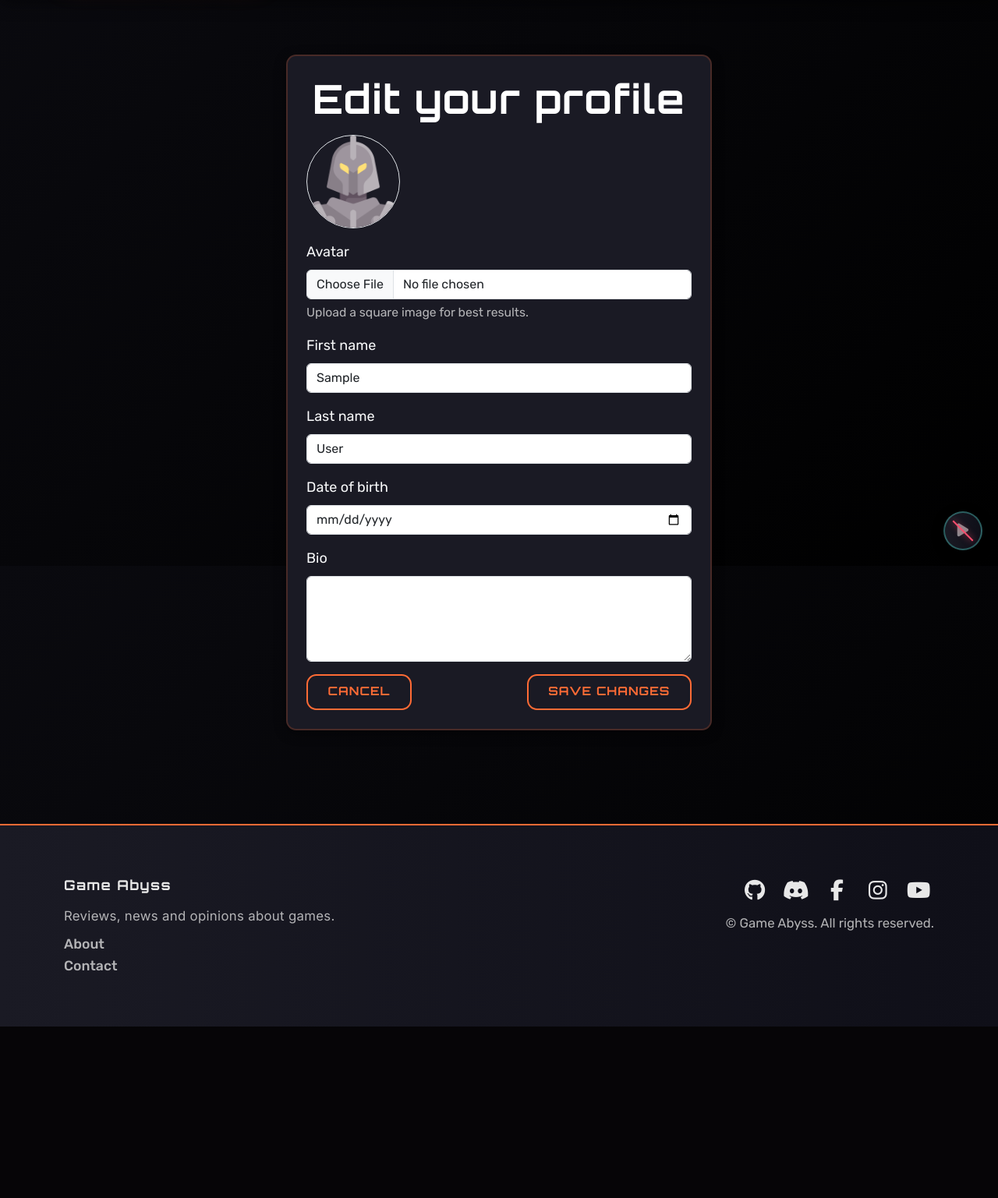
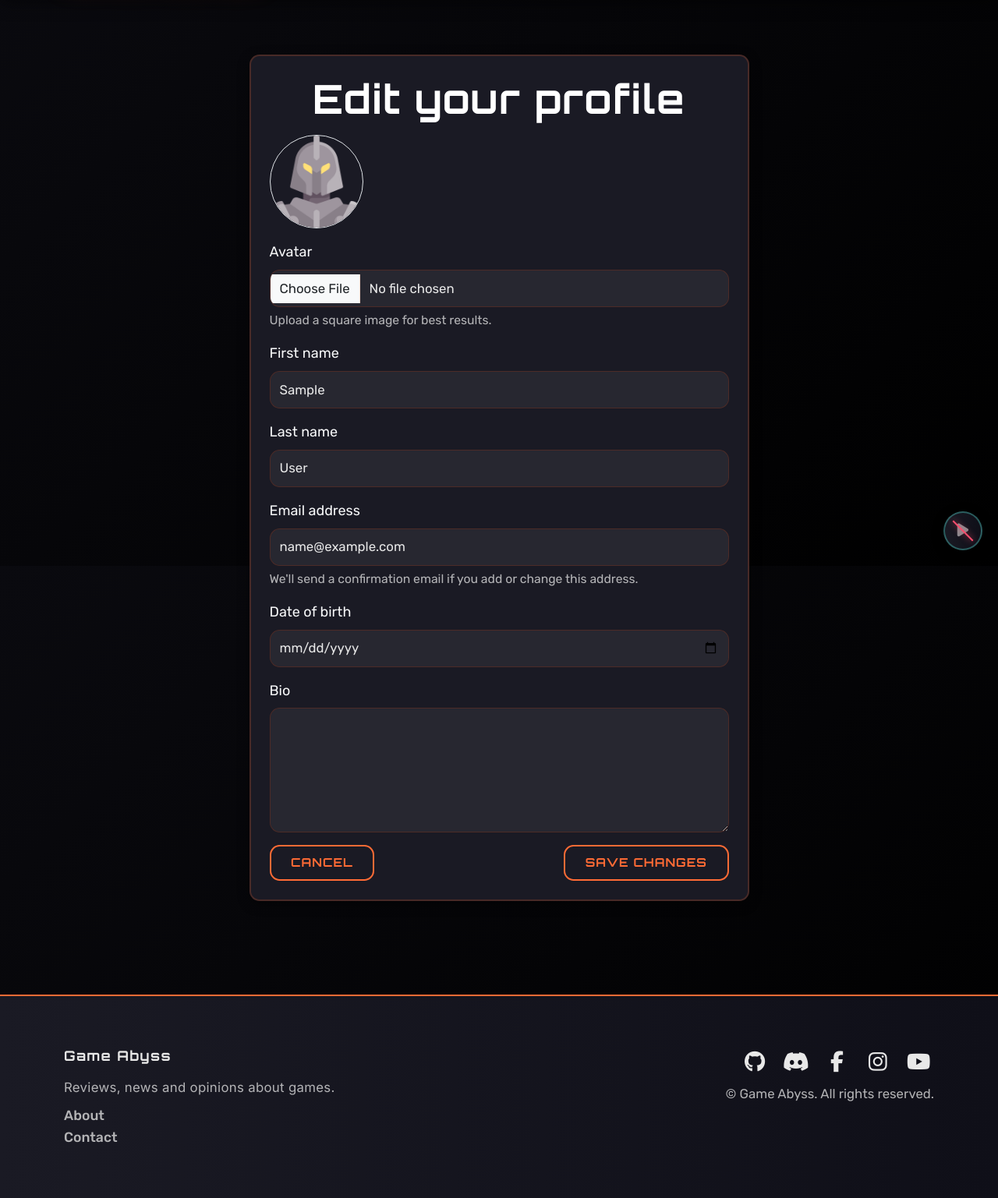
Before and after one commit to Drake-Designer/Game-Abyss, a Django app: page /user/profile/edit/ in a window 1280 px wide. Shown: the part 74-1611 px from the top of the page at 78% size. Before the commit the page ends 1391 px from the top, so only its background shows below. Run offline with Django 5.2, Linux system fonts and the light colour scheme; the visitor is signed in with stand-in values (Sample User, id 1); data comes from the database, SQL or seed files in the repository; some libraries are stand-ins or nearby versions.

Commit message:
Allow users to update email in profile, trigger verification with allauth, adjust template, process email changes in views, and add tests for adding and changing email addresses

```diff
--- a/accounts/forms.py
+++ b/accounts/forms.py
@@ -1,3 +1,4 @@
+from allauth.account.models import EmailAddress
 from django import forms
 from django.contrib.auth import get_user_model
 
@@ -7,22 +8,22 @@ from .models import UserProfile
 class ProfileForm(forms.ModelForm):
     """
     A form that allows a user to edit their profile information.
-    It combines User model fields (first_name, last_name)
+    It combines User model fields (first_name, last_name, email)
     with additional fields stored in UserProfile (date_of_birth, bio, avatar).
     """
 
     # These belong to the main User model
     first_name = forms.CharField(max_length=150, required=False)
     last_name = forms.CharField(max_length=150, required=False)
+    email = forms.EmailField(required=False)
 
     class Meta:
         model = UserProfile
         fields = ["avatar", "date_of_birth", "bio"]
         widgets = {
             "avatar": forms.ClearableFileInput(attrs={"class": "form-control"}),
-            # date picker
             "date_of_birth": forms.DateInput(attrs={"type": "date"}),
-            "bio": forms.Textarea(attrs={"rows": 4}),  # textarea with 4 rows
+            "bio": forms.Textarea(attrs={"rows": 4}),
         }
 
     def __init__(self, *args, **kwargs):
@@ -30,6 +31,33 @@ class ProfileForm(forms.ModelForm):
         super().__init__(*args, **kwargs)
         self.fields["first_name"].initial = self.user.first_name
         self.fields["last_name"].initial = self.user.last_name
+        self.fields["email"].initial = self.user.email
+        self._initial_email = self._normalize_email(self.user.email)
+        self.email_changed = False
+        self.new_email = self._initial_email
+
+    @staticmethod
+    def _normalize_email(email: str | None) -> str:
+        if not email:
+            return ""
+        return str(email).strip().lower()
+
+    def clean_email(self):
+        email = self.cleaned_data.get("email")
+        if not email:
+            return ""
+
+        email = self._normalize_email(email)
+        User = get_user_model()
+        if User.objects.filter(email__iexact=email).exclude(pk=self.user.pk).exists():
+            raise forms.ValidationError(
+                "This email address is already in use.")
+
+        if EmailAddress.objects.filter(email__iexact=email).exclude(user=self.user).exists():
+            raise forms.ValidationError(
+                "This email address is already in use.")
+
+        return email
 
     def save(self, commit=True):
         profile = super().save(commit=False)
@@ -38,8 +66,18 @@ class ProfileForm(forms.ModelForm):
         if isinstance(self.user, User):
             self.user.first_name = self.cleaned_data.get("first_name", "")
             self.user.last_name = self.cleaned_data.get("last_name", "")
+            user_update_fields = ["first_name", "last_name"]
+
+            new_email = self.cleaned_data.get("email", "") or ""
+            self.new_email = new_email
+            self.email_changed = new_email != self._initial_email
+
+            if self.email_changed:
+                self.user.email = new_email
+                user_update_fields.append("email")
+
             if commit:
-                self.user.save(update_fields=["first_name", "last_name"])
+                self.user.save(update_fields=user_update_fields)
         if commit:
             profile.save()
         return profile
--- a/accounts/templates/accounts/profile_edit.html
+++ b/accounts/templates/accounts/profile_edit.html
@@ -1,16 +1,16 @@
 {% extends "base.html" %}
-{% load widget_tweaks static %}
+{% load widget_tweaks %}
 {% block title %}
   Edit profile · Game Abyss
 {% endblock title %}
 {% block content %}
   <section class="page-profile-edit">
     <div class="row justify-content-center">
-      <div class="col-lg-8 col-xl-6">
+      <div class="col-lg-8 col-xl-7">
         <div class="comp-card">
           <div class="comp-card__body p-4">
             <h1 class="mb-3 text-center">Edit your profile</h1>
-            <form method="post" enctype="multipart/form-data" novalidate>
+            <form method="post" enctype="multipart/form-data" class="comp-form">
               {% csrf_token %}
               {% if form.non_field_errors %}<div class="alert alert-danger">{{ form.non_field_errors }}</div>{% endif %}
               <div class="mb-3 text-center">
@@ -37,6 +37,12 @@
                 {% for error in form.last_name.errors %}<div class="invalid-feedback d-block">{{ error }}</div>{% endfor %}
               </div>
               <div class="mb-3">
+                <label for="{{ form.email.id_for_label }}" class="form-label">Email address</label>
+                {% render_field form.email class+="form-control" %}
+                {% for error in form.email.errors %}<div class="invalid-feedback d-block">{{ error }}</div>{% endfor %}
+                <div class="form-text">We'll send a confirmation email if you add or change this address.</div>
+              </div>
+              <div class="mb-3">
                 <label for="{{ form.date_of_birth.id_for_label }}" class="form-label">Date of birth</label>
                 {% render_field form.date_of_birth class+="form-control" %}
                 {% for error in form.date_of_birth.errors %}<div class="invalid-feedback d-block">{{ error }}</div>{% endfor %}
--- a/accounts/views.py
+++ b/accounts/views.py
@@ -1,6 +1,7 @@
 from django.contrib import messages
 from django.contrib.auth import get_user_model, logout
 from django.contrib.auth.decorators import login_required
+from allauth.account.models import EmailAddress
 from allauth.account.views import PasswordChangeView
 from django.core.paginator import Paginator
 from django.shortcuts import get_object_or_404, redirect, render
@@ -19,6 +20,53 @@ def _get_profile(user):
     """Return the user's profile, creating it if missing."""
     profile, _ = UserProfile.objects.get_or_create(user=user)
     return profile
+
+
+def _process_email_change(request, user, new_email: str):
+    """Update EmailAddress records and trigger verification if needed."""
+    normalized_email = new_email or ""
+
+    if not normalized_email:
+        EmailAddress.objects.filter(user=user).delete()
+        return
+
+    EmailAddress.objects.filter(user=user).exclude(
+        email__iexact=normalized_email
+    ).delete()
+
+    email_qs = EmailAddress.objects.filter(
+        user=user, email__iexact=normalized_email)
+    email_address = email_qs.first()
+
+    if email_address:
+        email_qs.exclude(pk=email_address.pk).delete()
+    else:
+        email_address = EmailAddress(user=user)
+
+    changed_fields: list[str] = []
+
+    if email_address.email != normalized_email:
+        email_address.email = normalized_email
+        changed_fields.append("email")
+
+    if not email_address.primary:
+        email_address.primary = True
+        changed_fields.append("primary")
+
+    if email_address.verified:
+        email_address.verified = False
+        changed_fields.append("verified")
+
+    if email_address.pk is None:
+        email_address.save()
+    elif changed_fields:
+        email_address.save(update_fields=changed_fields)
+
+    email_address.send_confirmation(request=request)
+    messages.info(
+        request,
+        "We've sent a confirmation email. Please verify the new address to activate it.",
+    )
 
 
 def _rarity_for_user(user):
@@ -71,7 +119,6 @@ def profile(request, username):
         request.user.is_staff or request.user.is_superuser
     )
 
-    # Private fields visible to self or superuser
     show_private = is_self or viewer_is_superuser
 
     base_posts = profile_user.blog_posts.select_related("author")
@@ -143,6 +190,8 @@ def profile_edit(request):
         )
         if form.is_valid():
             form.save()
+            if form.email_changed:
+                _process_email_change(request, request.user, form.new_email)
             messages.success(request, "Profile updated.")
             return redirect("accounts:profile", request.user.username)
     else:
```
Also changed, not shown: accounts/tests.py (+78 -2 lines).
